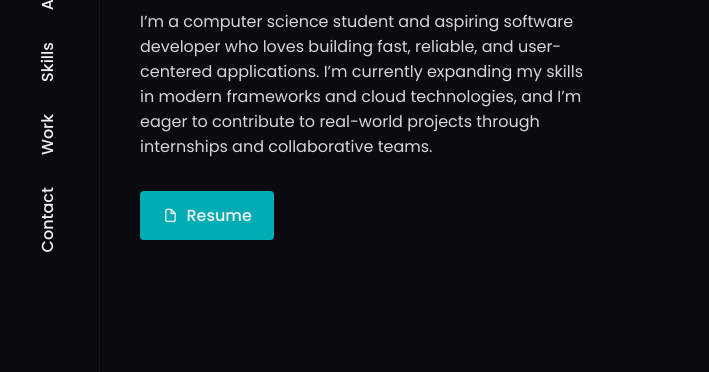
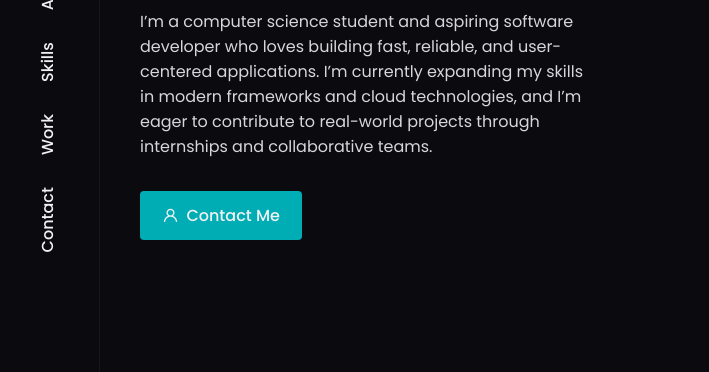
Before and after one commit to mutish/portfolio, a plain HTML site: page index.html in a window 1280 px wide. Shown: the part 333-705 px from the top of the page, without its empty margins (0-709 px from the left). Drawn offline with nearby package versions, Linux system fonts and the light colour scheme; a web font is replaced by a local one.

Commit message:
Remove CV download link and update button to contact section

```diff
--- a/index.html
+++ b/index.html
@@ -88,9 +88,9 @@
                     technologies, and I’m eager to contribute to real-world projects through internships and
                     collaborative teams.
                 </p>
-                <a href="assets/Mutinda Stacey CV.pdf" class="button" download>
-                    <i class="uil uil-file button-icon"></i>
-                    Resume
+                <a href="#contact" class="button" download>
+                    <i class="uil uil-user button-icon"></i>
+                    Contact Me
                 </a>
             </div>
 
```
Also changed, not shown: 1 other file.
